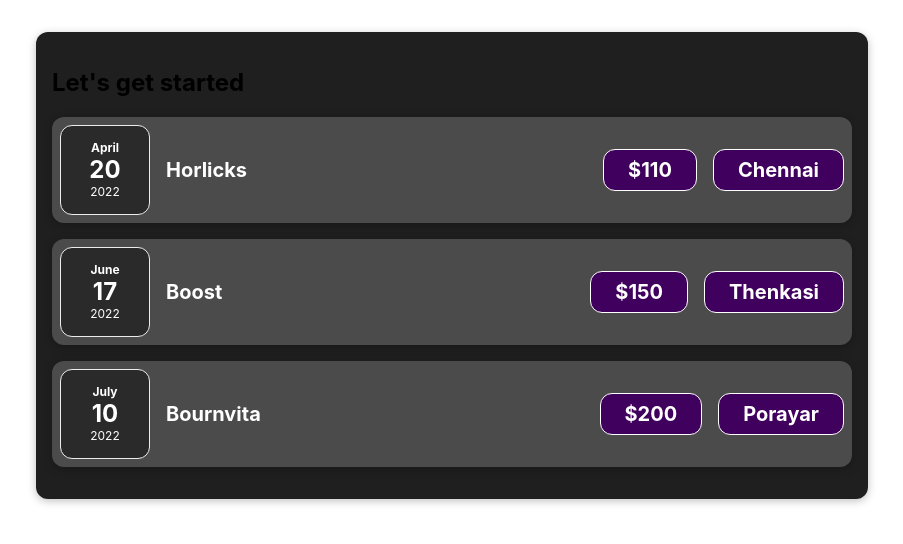
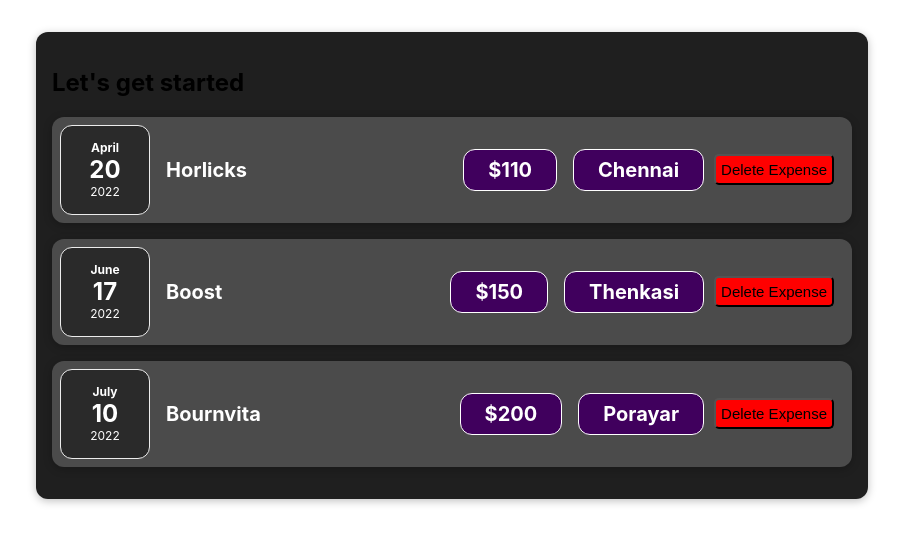
Before and after one commit to reactPlatform/barGraphProject, a React (Create React App) app: page / in a window 1280 px wide. Shown: the top 544 px of the page, without its empty margins (188-1091 px from the left). Built offline with nearby package versions, Linux system fonts and the light colour scheme.

Commit message:
DeleteButtonAdded

```diff
--- a/src/components/Expenses/ExpenseItem.css
+++ b/src/components/Expenses/ExpenseItem.css
@@ -54,4 +54,13 @@
       font-size: 1.25rem;
       padding: 0.5rem 1.5rem;
     }
+
+    .button{
+    margin: 10px;
+    padding: 5px;
+    background-color: red;
+    border-radius: 5px;
+    font-size: 15px;
+    cursor: pointer;
+    }
   }
--- a/src/components/Expenses/ExpenseItem.js
+++ b/src/components/Expenses/ExpenseItem.js
@@ -3,11 +3,14 @@ import Card from '../UI/Card';
 import ExpenseDetails from './ExpenseDetails';
 import ExpenseDate from './ExpenseDate';
 const ExpenseItem = (props) => {
-
+    const deleteExp = (event) => {
+        event.target.parentElement.remove();
+    }
     return(
         <Card className="expense-item">
            <ExpenseDate date={props.date}/>
             <ExpenseDetails title={props.title} amount={props.amount} location={props.location}/>
+            <button onClick={deleteExp} className='button'>Delete Expense</button>
         </Card>
     );
 }
```
